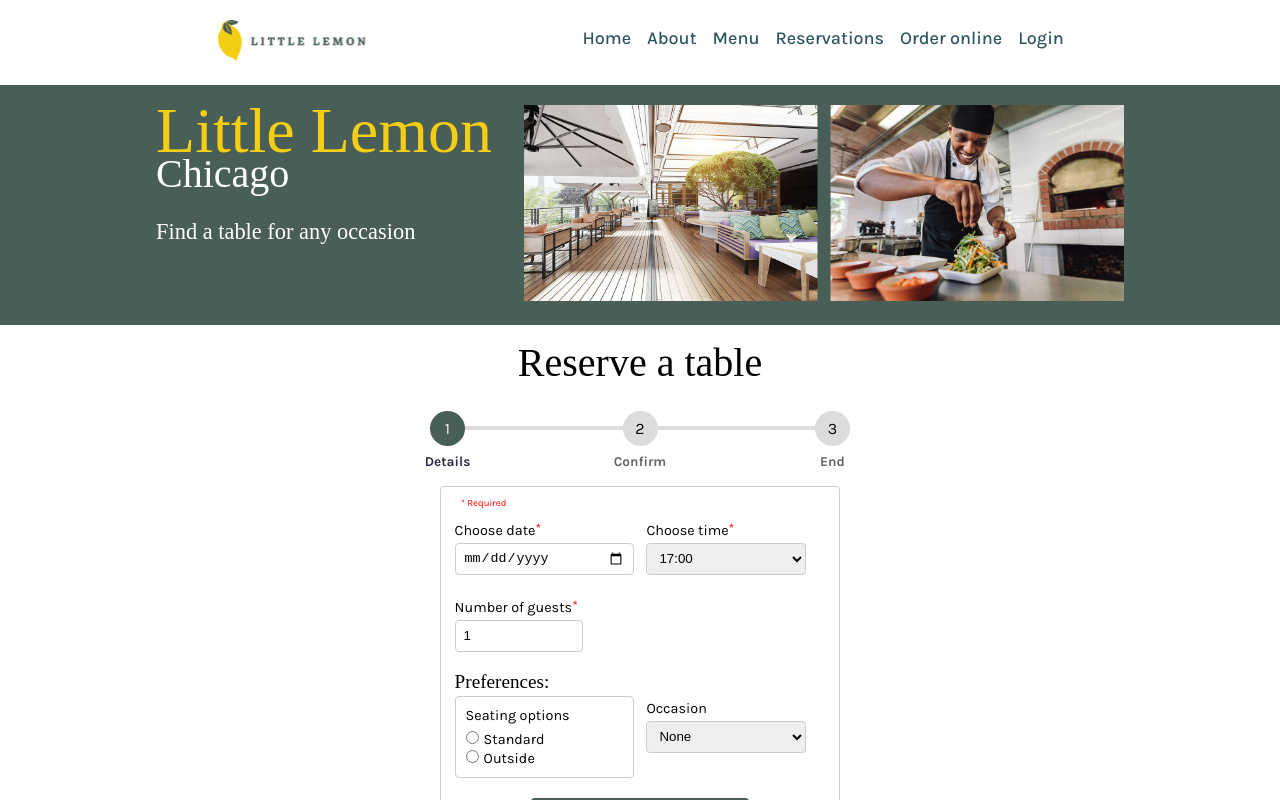
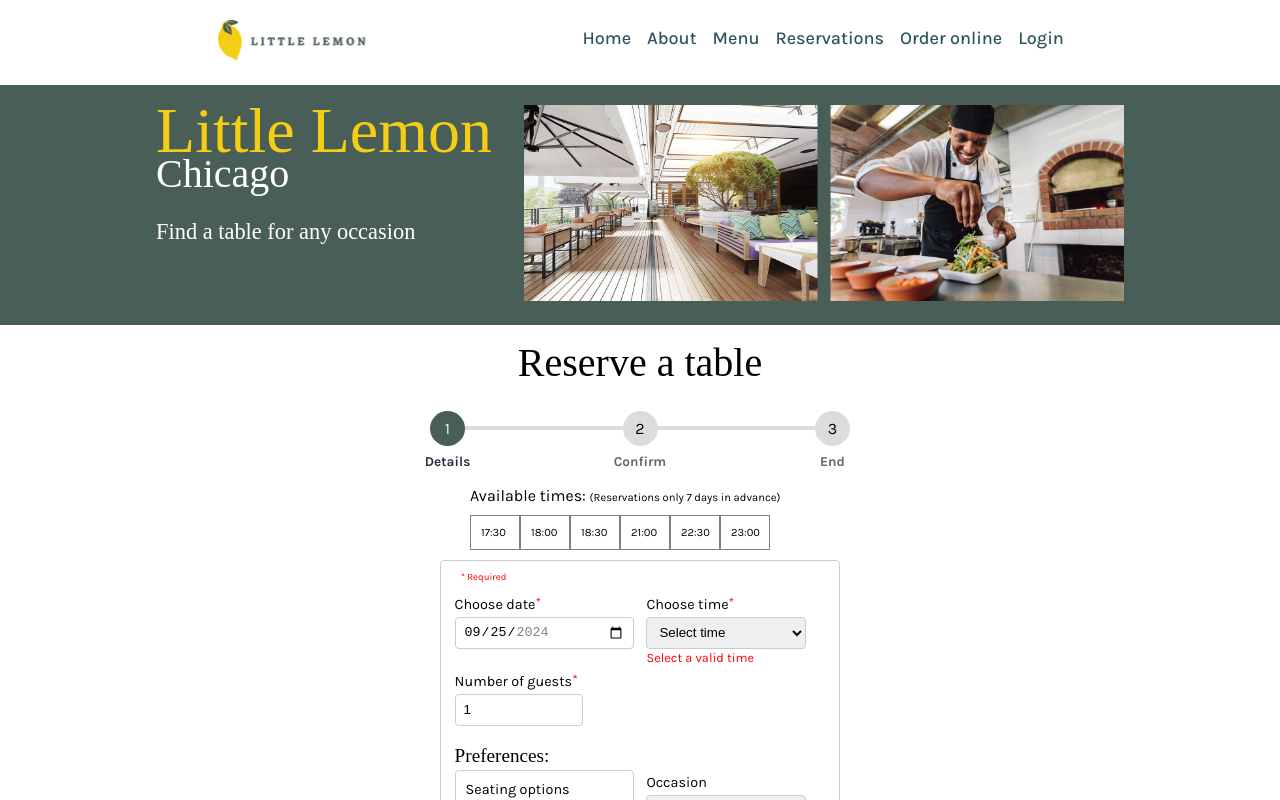
Before and after one commit to olgarob/meta-project, a React (Create React App) app: page /booking in a window 1280 px wide. Shown: the top 800 px of the page. Built offline with nearby package versions, Linux system fonts and the light colour scheme; a web font is replaced by a local one.

Commit message:
adding the fake Api functionality

```diff
--- a/public/index.html
+++ b/public/index.html
@@ -31,6 +31,9 @@
     <link rel="preconnect" href="https://fonts.gstatic.com" crossorigin>
     <link href="https://fonts.googleapis.com/css2?family=Karla:ital,wght@0,200..800;1,200..800&display=swap" rel="stylesheet">
     <link href="https://fonts.googleapis.com/css2?family=Markazi+Text:wght@400..700&display=swap" rel="stylesheet">
+
+    <!-- <script src="https://raw.githubusercontent.com/courseraap/capstone/main/api.js"></script> -->
+
     <title>Little Lemon</title>
   </head>
   <body>
@@ -46,5 +49,6 @@
       To begin the development, run `npm start` or `yarn start`.
       To create a production bundle, use `npm run build` or `yarn build`.
     -->
+
   </body>
 </html>
--- /dev/null
+++ b/src/api.js
@@ -0,0 +1,27 @@
+const seededRandom = function (seed) {
+  var m = 2**35 - 31;
+  var a = 185852;
+  var s = seed % m;
+  return function () {
+      return (s = s * a % m) / m;
+  };
+}
+
+export const fetchAPI = function(date) {
+  let result = [];
+  let random = seededRandom(date.getDate());
+
+  for(let i = 17; i <= 23; i++) {
+      if(random() > 0.5) {
+          result.push(i + ':00');
+      }
+      if(random() < 0.5) {
+          result.push(i + ':30');
+      }
+  }
+  return result;
+};
+
+export const submitAPI = function(formData) {
+  return false;
+};
--- a/src/components/booking_component/BookingForm.js
+++ b/src/components/booking_component/BookingForm.js
@@ -1,6 +1,9 @@
-import React, {useState} from "react";
+import React, {useState, useEffect} from "react";
 import { Link } from "react-router-dom";
+
 import "./bookingform_styles.css";
+import BookingSlots from "./BookingSlots";
+import ConfirmationPage from "./ConfirmationPage";
 
 import StepTracker from "./StepTracker";
 import { validateEmail, validateResDate, convertToDate, substractDates} from "../../utils";
@@ -13,17 +16,28 @@ const FieldErrorMessage = ({message}) => {
   );
 };
 
-const BookingForm = ({availableTimes, dispatch, inAdvance}) => {
+const BookingForm = ({availableTimes, dispatch, inAdvance, submitFunction}) => {
+
+  const pad = (str) => String(str).padStart(2, "0");
 
   let minDate = new Date();
   let maxDate= new Date();
   maxDate.setDate(maxDate.getDate() + inAdvance-1);
 
-  let strMinDate = minDate.getFullYear()+"-"+(minDate.getMonth()+1)+ "-" +minDate.getDate();
-  let strMaxDate = maxDate.getFullYear()+"-"+(maxDate.getMonth()+1)+ "-" +maxDate.getDate();
+  console.log("la fecha minima es", minDate);
+
+  // this does not return the local date
+  /* let strMinDate = minDate.toISOString().substring(0, 10);
+  let strMaxDate = maxDate.toISOString().substring(0, 10); */
+
+  let strMinDate = minDate.getFullYear()+"-"+pad((minDate.getMonth()+1))+ "-" +pad(minDate.getDate());
+  let strMaxDate = maxDate.getFullYear()+"-"+pad((maxDate.getMonth()+1))+ "-" +pad(maxDate.getDate());
+
+
+  console.log("el strin es", strMinDate, strMaxDate);
 
   const [resDate, setResDate]=useState({value: strMinDate,isTouched: false });
-  const [resTime, setResTime]=useState(availableTimes[0]);
+  const [resTime, setResTime]=useState("");
   const [guests, setGuests]=useState(1);
   const [occasion, setOccasion]=useState("None");
   const [seating, setSeating]=useState("Standard");
@@ -36,8 +50,13 @@ const BookingForm = ({availableTimes, dispatch, inAdvance}) => {
 
   const [stepCounter, setStepCounter]=useState(0);
 
+  const [formData, setFormdata]=useState({});
+  const[formSubmitted, setFormSubmitted]=useState(false);
+
+  // useEffect (setResTime(availableTimes[0]),[availableTimes]);
+
    const getIsFormValidStep1 = () => {
-    return validateResDate(resDate.value, strMinDate, strMaxDate);
+    return validateResDate(resDate.value, strMinDate, strMaxDate) && resTime;
   };
 
   const getIsFormValidStep2 = () => {
@@ -51,10 +70,28 @@ const BookingForm = ({availableTimes, dispatch, inAdvance}) => {
 
   const handleSubmit = (e) => {
     e.preventDefault();
+        // here come the actions to enter the data into the reservation system database
+    setFormdata({
+      reservationDate:resDate.value,
+      reservationTime: resTime,
+      guestCount: guests,
+      specialOccasion: occasion,
+      seatingOption: seating,
+      guestFirstName: firstName.value,
+      guestLastName: lastName.value,
+      guestEmail: email.value,
+      guestPhone: phone.value,
+      guestComment: comment,
+      acceptTerms: isChecked
+    });
+    let response=submitFunction(formData);
+    if (response) {
+      setFormSubmitted(true);
+      console.log("Form submitted");
+    // resetForm();
+     }
     setStepCounter((stepCounter) => stepCounter+1);
-    // here come the actions to enter the data into the reservation system database
-    console.log("Form submitted");
-    // resetForm();
+
   }
 
   const handleNext = (e) => {
@@ -68,15 +105,22 @@ const BookingForm = ({availableTimes, dispatch, inAdvance}) => {
   }
 
   function changeDate (e) {
-    let newDay=substractDates(e.target.value,strMinDate);
+    let newDay=convertToDate(e.target.value);
+    // this use used in the second prototype with the mockdata:
+    // let newDay=substractDates(e.target.value,strMinDate);
     setResDate({...resDate, value:e.target.value});
-    dispatch({type: "UPDATE_AVAILABLE_TIMES", payload: newDay});
+    dispatch({type: "UPDATE_SELECTED_DATE", payload: newDay});
+    setResTime(availableTimes[0]);
   };
 
   return (
     <div className="form-container">
-     <h3 className="text-center">Reserve a table</h3>
-     <StepTracker stepCounter={stepCounter} steps={steps}/>
+      <h3 className="text-center">Reserve a table</h3>
+      <StepTracker stepCounter={stepCounter} steps={steps}/>
+      <div className="bookingslots">
+      {stepCounter<1 && <p>Available times: <span>(Reservations only 7 days in advance)</span></p>}
+        {stepCounter<1 && validateResDate(resDate.value, strMinDate, strMaxDate) &&<BookingSlots availableSlots={availableTimes}/>}
+      </div>
       <form>
         <div className="fieldset">
          {stepCounter<2 && <span>* Required</span>}
@@ -96,7 +140,7 @@ const BookingForm = ({availableTimes, dispatch, inAdvance}) => {
                   onChange={changeDate}
                   onBlur={ e => setResDate({...resDate, isTouched: true})}
                 />
-                {!validateResDate(resDate.value, strMinDate, strMaxDate) && resDate.isTouched && <FieldErrorMessage message="Select a valid date"/>}
+                {!validateResDate(resDate.value, strMinDate, strMaxDate)  && <FieldErrorMessage message="Select a valid date"/>}
               </div>
               <div className="Field">
                 <label htmlFor="resTime">Choose time<sup>*</sup></label>
@@ -105,10 +149,12 @@ const BookingForm = ({availableTimes, dispatch, inAdvance}) => {
                   name="resTime"
                   value={resTime}
                   onChange={e => setResTime(e.target.value)}>
+                    {resTime==="" && <option>Select time</option>}
                   {availableTimes.map((time, idx) =>{
                     return <option key={idx}>{time}</option>
                   })}
                 </select>
+                {(resTime==="Select time" || resTime==="")  && <FieldErrorMessage message="Select a valid time"/>}
               </div>
             </div>
             <div className="Row">
@@ -233,27 +279,17 @@ const BookingForm = ({availableTimes, dispatch, inAdvance}) => {
             </div>
           </div>
           <div id="step-2" className={`form-step ${stepCounter=== 2 ? 'form-step-active' : ''}`}>
-            <div className="summary">
-                <h4>Reservation Data:</h4>
-                <p>Date: {convertToDate(resDate.value).toDateString()} <br/>
-                  Time: {resTime}<br/>
-                  Number of guest: {guests}<br/>
-                  Ocassion: {occasion}<br/>
-                  Seating: {seating}<br/>
-                  Request: {comment}
-                </p><br/>
-                <h4>Reservation confirmed!</h4><br/>
-            </div>
-            <div>
-                <p><strong>Dear {firstName.value}</strong>,<br/><br/>
-                Thank you for reserving a table at Little Lemon!<br/>
-                You will receive your reservation confirmation by email.</p><br/>
-                <p><strong>Remember:</strong><br/>
-                Your table will be kept free for max. 30 minutes after reservation time.</p><br/>
-            </div>
-            <div className="button-container item-center">
-              <Link to="/"><button className="primary-green" >Back to Homepage</button></Link>
-            </div>
+            {formSubmitted ?  <ConfirmationPage formData={formData} /> :
+            <div className="failure">
+              <p>Oops</p>
+              <p>Something went wrong!</p>
+              <p>Let's try again later</p><br/>
+              <div className="btns-group">
+              <div className="item-center"><button   className="primary-green w-100" onClick={handlePrevious}>Previous</button></div>
+              <Link to="/"><button className="primary-green w-100" >Cancel</button></Link>
+              </div>
+            </div>}
+
           </div>
         </div>
       </form>
--- a/src/components/booking_component/BookingPage.js
+++ b/src/components/booking_component/BookingPage.js
@@ -1,24 +1,38 @@
-import React, {useReducer} from "react";
+import React, {useReducer, useEffect} from "react";
 import "./booking_styles.css";
 import Banner from "../banner_component/Banner";
 import BookingForm from "./BookingForm";
-import {fetchBookingslots} from "../../data/availableTimes.js";
+import { fetchAPI, submitAPI } from "../../api";
+// import {fetchBookingslots} from "../../data/availableTimes.js";
 
 let inAdvance=7;  // this can be set by the owner of the restaurant
-let currentBookingslots= fetchBookingslots(inAdvance);  // fetch bookingslots for 7 days (mockdata)
 
-const updateTimes = (selectedDay) => {
+// this was used in the second prototype with the mockdata
+// fetch bookingslots for 7 days (mockdata)
+// let currentBookingslots= fetchBookingslots(inAdvance);
+
+/* const updateTimes = (selectedDay) => {
   let data=currentBookingslots[selectedDay];
   const freeSlots=data.filter(slot =>  slot.booked === false).map(timeslot => timeslot.time);
   return freeSlots;
-  }
+  } */
+ //
+
+  const updateTimes = (selectedDay) => {
+    let freeSlots=fetchAPI(selectedDay);
+    return freeSlots;
+    }
 
   const timesReducer = (state, action) => {
     const {type, payload} = action;
     switch(type){
       case "UPDATE_AVAILABLE_TIMES":
         let newSlots=updateTimes(payload);
+
         return {...state, availableTimes: newSlots}
+      case "UPDATE_SELECTED_DATE":
+
+        return {...state, selectedDate: payload}
       default:
         return state;
     }
@@ -27,13 +41,27 @@ const updateTimes = (selectedDay) => {
 
 const BookingPage = () => {
 
-  const initialState= {availableTimes: updateTimes(0)};
+  // this was used in the second prototype with the mockdata
+  // const initialState= {availableTimes: updateTimes(0)};
+  //
+  let firstDate= new Date();
+  console.log(firstDate);
+  const initialState= {availableTimes: [], selectedDate: firstDate};
+
   const [state, dispatch] = useReducer(timesReducer, initialState);
+
+   useEffect(() => {
+    dispatch({type: "UPDATE_AVAILABLE_TIMES", payload: state.selectedDate});
+    }, [state.selectedDate]);
 
   return (
     <>
         <Banner/>
-        <BookingForm availableTimes={state.availableTimes} dispatch={dispatch} inAdvance={inAdvance}/>
+        <BookingForm
+        availableTimes={state.availableTimes}
+        dispatch={dispatch}
+        inAdvance={inAdvance}
+        submitFunction={submitAPI}/>
     </>
   )
 }
--- /dev/null
+++ b/src/components/booking_component/BookingSlots.js
@@ -0,0 +1,17 @@
+import "./bookingslots_styles.css";
+
+const BookingSlots = ({availableSlots}) => {
+
+  return (
+
+    <div className="availableslots">
+
+      {availableSlots.map((time, idx) =>{
+        return <div className="time" key={idx}>{time}</div>
+      })}
+    </div>
+
+  )
+}
+
+export default BookingSlots;
--- /dev/null
+++ b/src/components/booking_component/ConfirmationPage.js
@@ -0,0 +1,35 @@
+import { Link } from "react-router-dom";
+import { convertToDate} from "../../utils";
+
+const ConfirmationPage = ({formData}) => {
+
+  console.log("llegaron", formData);
+  return (
+  <>
+    <div className="summary">
+      <h4>Reservation Data:</h4>
+      <p>
+        <strong>Date:</strong> {convertToDate(formData.reservationDate).toDateString()} <br/>
+        <strong>Time:</strong> {formData.reservationTime}<br/>
+        <strong>Number of guest:</strong> {formData.guestCount}<br/>
+        <strong>Ocassion:</strong> {formData.specialOccasion}<br/>
+        <strong>Seating:</strong> {formData.seatingOption}<br/>
+        <strong>Request:</strong> {formData.guestComment}
+      </p><br/>
+      <h4>Reservation confirmed!</h4><br/>
+    </div>
+   <div>
+      <p><strong>Dear {formData.guestFirstName}</strong>,<br/><br/>
+      Thank you for reserving a table at Little Lemon!<br/>
+      You will receive your reservation confirmation by email.</p><br/>
+      <p><strong>Remember:</strong><br/>
+      Your table will be kept free for max. 30 minutes after reservation time.</p><br/>
+    </div>
+    <div className="button-container item-center">
+      <Link to="/"><button className="primary-green" >Back to Homepage</button></Link>
+    </div>
+</>
+  )
+}
+
+export default ConfirmationPage;
--- a/src/components/booking_component/bookingform_styles.css
+++ b/src/components/booking_component/bookingform_styles.css
@@ -24,9 +24,6 @@
   margin: 0;
 }
 
-.summary p {
-  font-size: 0.8rem;
-}
 
 label {
   margin: 4px 0;
@@ -139,6 +136,29 @@ input[type=number] {
   gap: 1.5rem;
 }
 
+.bookingslots {
+  width: 300px;
+  display: flex;
+  flex-direction: column;
+  margin: 0 auto;
+}
+
+.bookingslots span {
+  font-size: 0.7rem;
+}
+
+.summary > p {
+  font-size: 0.9rem;
+}
+
+.summary strong {
+  color: var(--secondary_dark);
+}
+
+.failure{
+  color: red;
+}
+
 /* .width-50 {
   width: 50%;
 }
--- /dev/null
+++ b/src/components/booking_component/bookingslots_styles.css
@@ -0,0 +1,22 @@
+.availableslots {
+  display: flex;
+  flex-wrap: wrap;
+  padding: 10px 0;
+}
+
+.time {
+  width: 50px;
+  padding: 10px;
+  border: 0.5px solid gray;
+
+}
+.availableslots .time {
+  font-size: 0.7rem;
+}
+
+
+@media (min-width: 700px) {
+  .bookingslots {
+    width: 340px;
+   }
+}
--- /dev/null
+++ b/src/components/booking_component/confirmation_styles.css
@@ -0,0 +1,3 @@
+.summary strong {
+  color: var(--secondary_dark);
+}
--- a/src/components/booking_component/tracker_styles.css
+++ b/src/components/booking_component/tracker_styles.css
@@ -4,7 +4,7 @@
   display: flex;
   justify-content: space-between;
   counter-reset: step;
-  margin: 2rem 0 4rem;
+  /* margin: 2rem 0 4rem; */
   width: 320px;
   margin: 20px auto 40px auto;
 }
--- a/src/data/availableTimes.js
+++ b/src/data/availableTimes.js
@@ -8,6 +8,7 @@ export const availableTimesArray= [
   "22:00"
 ]
 
+// following function was used in the second prototype, before switching to the API function
 // hypothetically following booking spots come from a database somewhere
 // The restaurant only allows bookings X days in advance. for this example X is 7
 // the app retrieves the booking slots for 7 days beginning today
--- a/src/index.js
+++ b/src/index.js
@@ -8,7 +8,7 @@ import reportWebVitals from './reportWebVitals';
 const root = ReactDOM.createRoot(document.getElementById('root'));
 root.render(
   <React.StrictMode>
-    <BrowserRouter>
+    <BrowserRouter forceRefresh={true}>
     <App />
     </BrowserRouter>
   </React.StrictMode>
```
Also changed, not shown: 1 other file (tests, documents, lock files or other folders).
